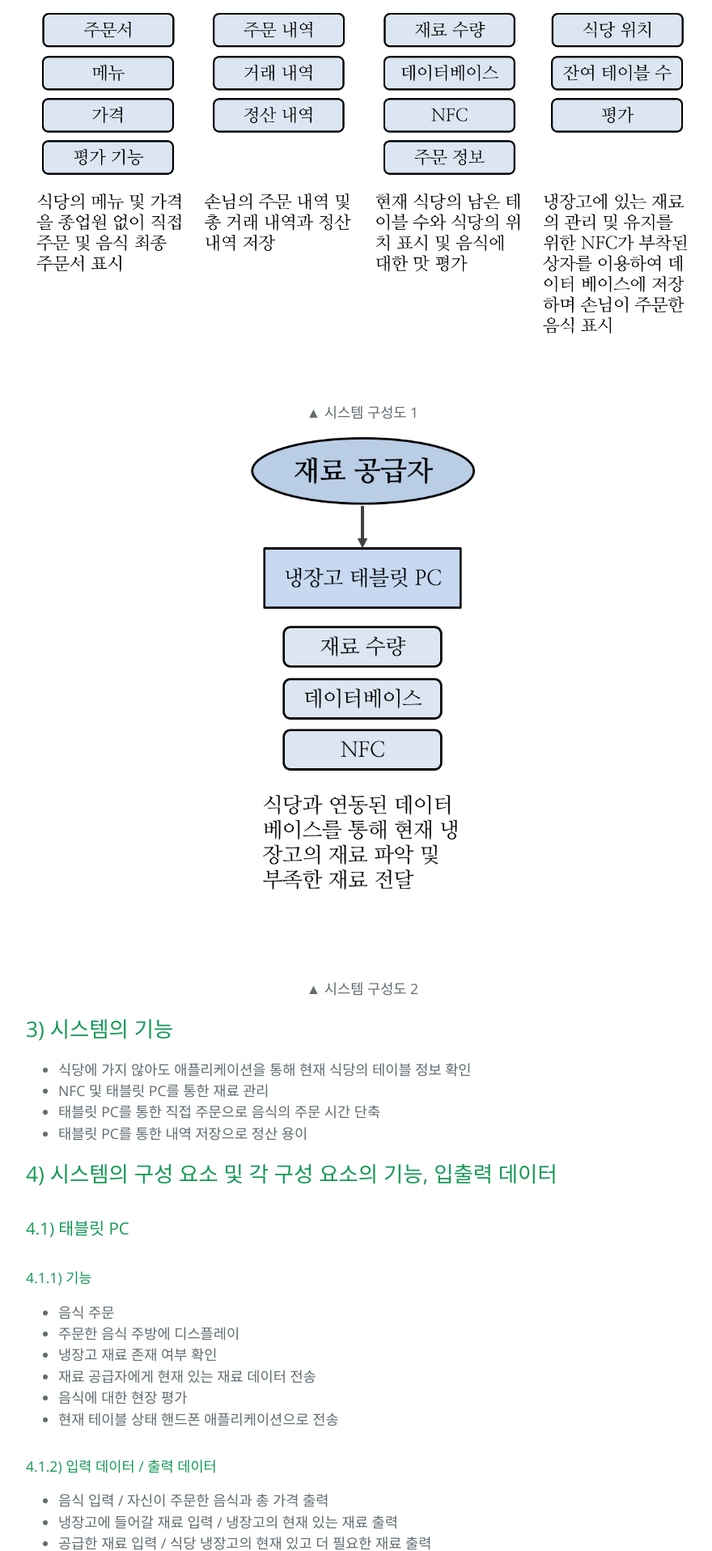
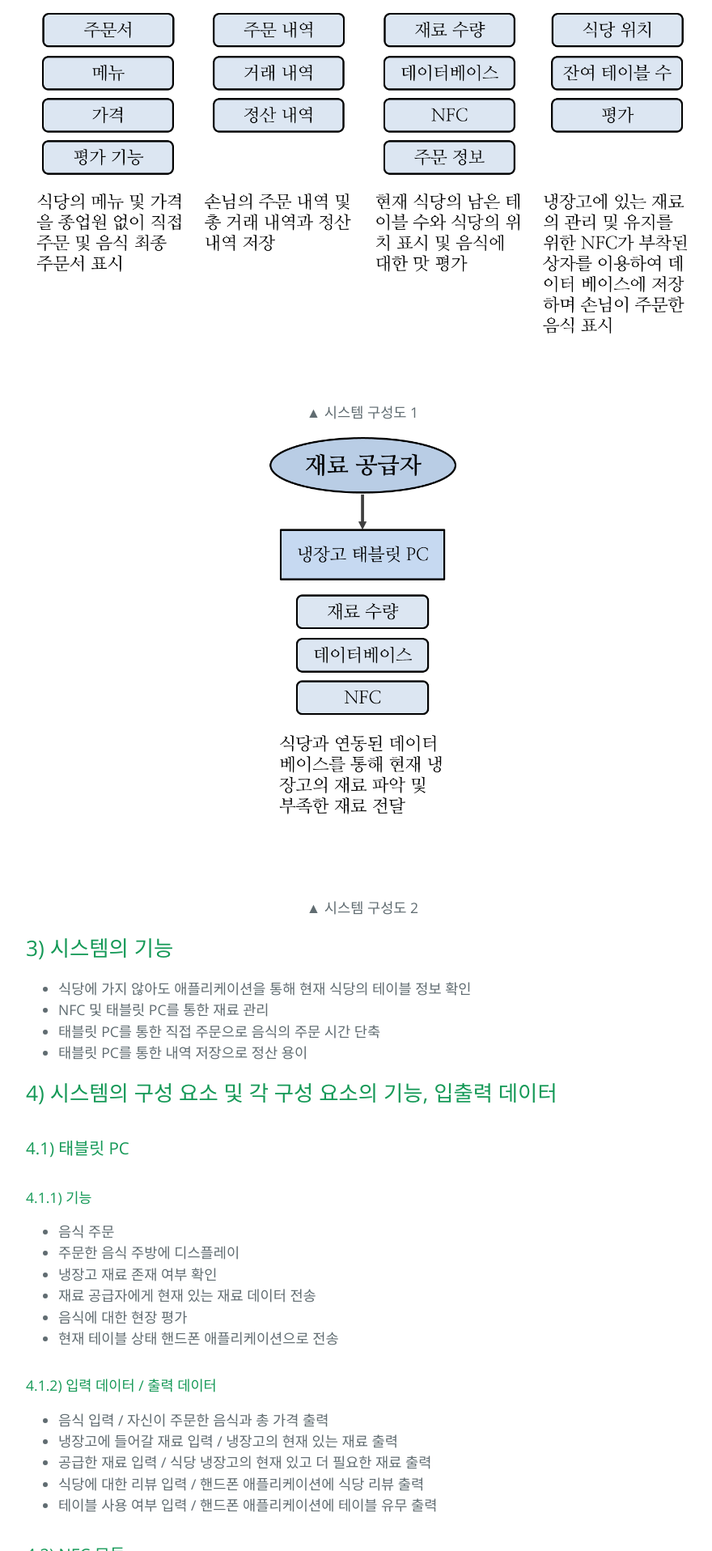
Before and after one commit to LeeJuMyeong/leejumyeong.github.com, a Jekyll site: the page built from _posts/2016-06-09-please-content.markdown, in a window 1280 px wide. Shown: the part 4484-6400 px from the top of the page at 81% size, without its empty margins (192-1072 px from the left). Built offline with Jekyll 4.4.1, drawn with Linux system fonts in a browser that asks for light colours.

Commit message:
Update 2016-06-09-please-content.markdown

```diff
--- a/_posts/2016-06-09-please-content.markdown
+++ b/_posts/2016-06-09-please-content.markdown
@@ -11,9 +11,11 @@ categories: main
 # <center> NFC를 이용한 스마트 식당</center>
 
 <center>
+
 | 팀 원 | 이주명, 김재환, 최민호, 조영준 |
 | 지도교수 | 권오영 교수님 |
 | 제 출 일 | 2016년 6월 6일 |
+
 </center>
 
 <center><img src="https://github.com/LeeJuMyeong/leejumyeong.github.com/blob/master/img/koreatechlogo.png?raw=true"></center>
@@ -71,10 +73,10 @@ categories: main
 <div id='section4-2'/>
 ## 2) 시스템 구조
 
-<center><img src="https://github.com/LeeJuMyeong/leejumyeong.github.com/blob/master/img/imgc.png?raw=true" height="600px"></center>
+<center><img src="https://github.com/LeeJuMyeong/leejumyeong.github.com/blob/master/img/imgc.png?raw=true"></center>
 <br><center>▲ 시스템 구성도 1</center>
 
-<center><img src="https://github.com/LeeJuMyeong/leejumyeong.github.com/blob/master/img/imgd.png?raw=true" height="600px"></center>
+<center><img src="https://github.com/LeeJuMyeong/leejumyeong.github.com/blob/master/img/imgd.png?raw=true" height="500px"></center>
 <br><center>▲ 시스템 구성도 2</center>
 
 <div id='section4-3'/>
```
